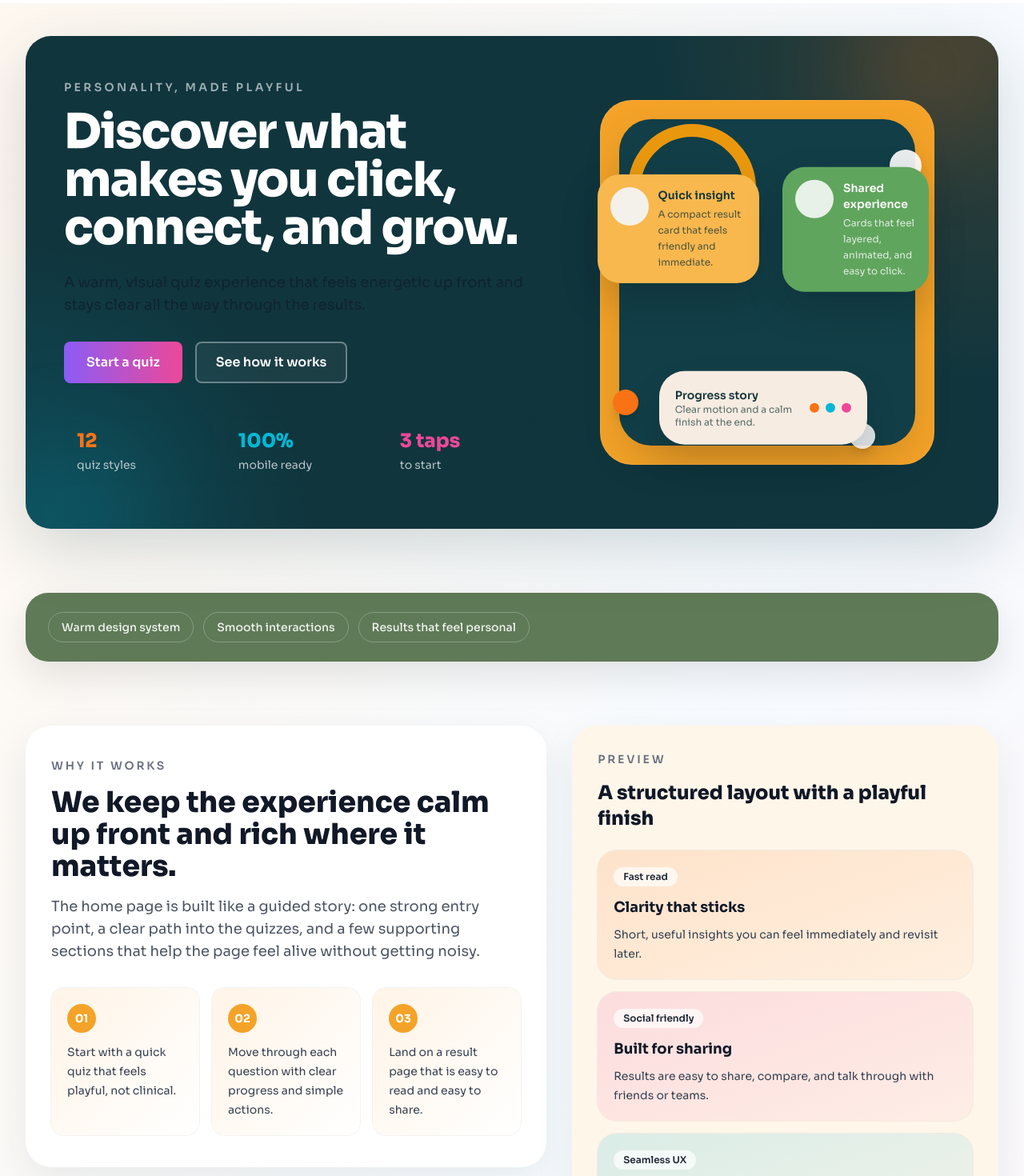
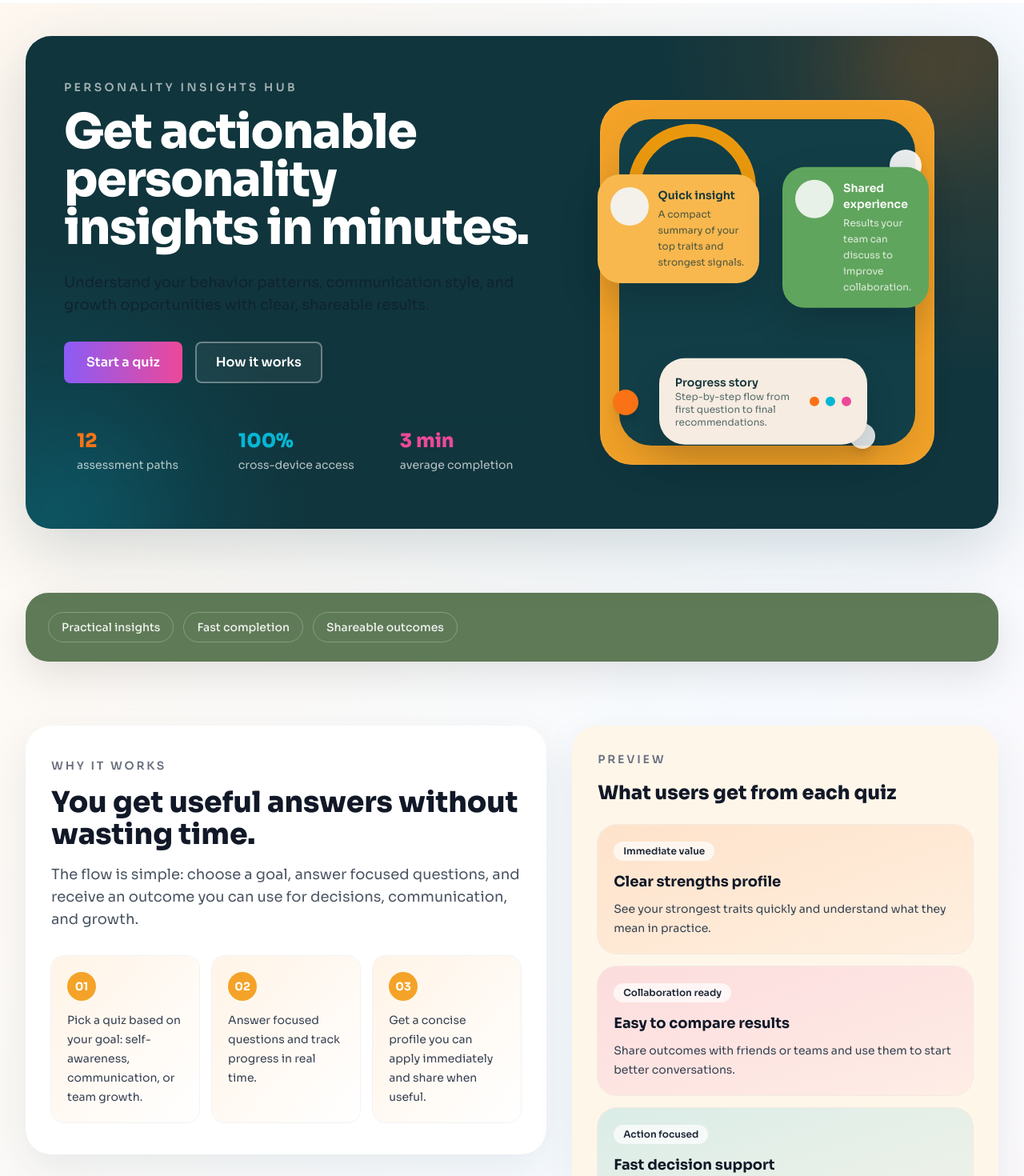
Before and after one commit to ss889/personality, a React (Vite) app: page / in a window 1280 px wide. Shown: the part 60-1530 px from the top of the page at 80% size. Built offline with nearby package versions, Linux system fonts and the light colour scheme; no server answers.

Commit message:
content: shift homepage copy to outcome-focused messaging

```diff
--- a/src/components/pages/HomePage.tsx
+++ b/src/components/pages/HomePage.tsx
@@ -14,35 +14,35 @@ interface HomePageProps {
 
 const highlightCards = [
   {
-    title: 'Clarity that sticks',
-    description: 'Short, useful insights you can feel immediately and revisit later.',
+    title: 'Clear strengths profile',
+    description: 'See your strongest traits quickly and understand what they mean in practice.',
     tone: 'from-vibrant-orange/15 to-vibrant-orange/5',
-    badge: 'Fast read',
+    badge: 'Immediate value',
   },
   {
-    title: 'Built for sharing',
-    description: 'Results are easy to share, compare, and talk through with friends or teams.',
+    title: 'Easy to compare results',
+    description: 'Share outcomes with friends or teams and use them to start better conversations.',
     tone: 'from-vibrant-pink/15 to-vibrant-pink/5',
-    badge: 'Social friendly',
+    badge: 'Collaboration ready',
   },
   {
-    title: 'Designed to flow',
-    description: 'Every tap, scroll, and transition is tuned to feel smooth and intentional.',
+    title: 'Fast decision support',
+    description: 'Turn quiz insights into practical next steps you can act on right away.',
     tone: 'from-vibrant-cyan/15 to-vibrant-cyan/5',
-    badge: 'Seamless UX',
+    badge: 'Action focused',
   },
 ];
 
 const spotlightMetrics = [
-  { value: '12', label: 'quiz styles', accent: 'text-vibrant-orange' },
-  { value: '100%', label: 'mobile ready', accent: 'text-vibrant-cyan' },
-  { value: '3 taps', label: 'to start', accent: 'text-vibrant-pink' },
+  { value: '12', label: 'assessment paths', accent: 'text-vibrant-orange' },
+  { value: '100%', label: 'cross-device access', accent: 'text-vibrant-cyan' },
+  { value: '3 min', label: 'average completion', accent: 'text-vibrant-pink' },
 ];
 
 const journeyPoints = [
-  'Start with a quick quiz that feels playful, not clinical.',
-  'Move through each question with clear progress and simple actions.',
-  'Land on a result page that is easy to read and easy to share.',
+  'Pick a quiz based on your goal: self-awareness, communication, or team growth.',
+  'Answer focused questions and track progress in real time.',
+  'Get a concise profile you can apply immediately and share when useful.',
 ];
 
 export const HomePage: FC<HomePageProps> = ({
@@ -128,13 +128,13 @@ export const HomePage: FC<HomePageProps> = ({
             className="max-w-2xl"
           >
             <p className="mb-4 text-sm font-semibold uppercase tracking-[0.24em] text-white/60">
-              Personality, made playful
+              Personality insights hub
             </p>
             <h1 className="text-4xl leading-[1.06] font-extrabold tracking-tight text-white md:text-5xl lg:text-6xl">
-              Discover what makes you click, connect, and grow.
+              Get actionable personality insights in minutes.
             </h1>
             <p className="mt-6 max-w-xl text-base leading-7 text-white/74 md:text-lg">
-              A warm, visual quiz experience that feels energetic up front and stays clear all the way through the results.
+              Understand your behavior patterns, communication style, and growth opportunities with clear, shareable results.
             </p>
 
             <div className="mt-8 flex flex-col gap-4 sm:flex-row">
@@ -156,7 +156,7 @@ export const HomePage: FC<HomePageProps> = ({
                 onClick={() => document.getElementById('journey')?.scrollIntoView({ behavior: 'smooth', block: 'start' })}
                 className="border-white/35 bg-white/5 text-white hover:bg-white/10"
               >
-                See how it works
+                How it works
               </Button>
             </div>
 
@@ -192,7 +192,7 @@ export const HomePage: FC<HomePageProps> = ({
                 <div className="h-12 w-12 rounded-full bg-[#f4f1ea]" />
                 <div className="flex-1">
                   <div className="text-sm font-semibold text-[#14343a]">Quick insight</div>
-                  <div className="mt-1 text-xs leading-5 text-[#14343a]/75">A compact result card that feels friendly and immediate.</div>
+                  <div className="mt-1 text-xs leading-5 text-[#14343a]/75">A compact summary of your top traits and strongest signals.</div>
                 </div>
               </div>
             </motion.div>
@@ -206,7 +206,7 @@ export const HomePage: FC<HomePageProps> = ({
                 <div className="h-12 w-12 rounded-full bg-white/85" />
                 <div className="flex-1">
                   <div className="text-sm font-semibold text-white">Shared experience</div>
-                  <div className="mt-1 text-xs leading-5 text-white/80">Cards that feel layered, animated, and easy to click.</div>
+                  <div className="mt-1 text-xs leading-5 text-white/80">Results your team can discuss to improve collaboration.</div>
                 </div>
               </div>
             </motion.div>
@@ -219,7 +219,7 @@ export const HomePage: FC<HomePageProps> = ({
               <div className="flex items-center justify-between">
                 <div>
                   <div className="text-sm font-semibold text-[#14343a]">Progress story</div>
-                  <div className="text-xs text-[#14343a]/70">Clear motion and a calm finish at the end.</div>
+                  <div className="text-xs text-[#14343a]/70">Step-by-step flow from first question to final recommendations.</div>
                 </div>
                 <div className="flex gap-2">
                   <span className="h-3 w-3 rounded-full bg-vibrant-orange" />
@@ -240,7 +240,7 @@ export const HomePage: FC<HomePageProps> = ({
         className="rounded-[1.75rem] bg-[#5f7a57] px-5 py-5 shadow-[0_18px_50px_rgba(0,0,0,0.1)] md:px-7 md:py-6"
       >
         <div className="flex flex-wrap gap-3">
-          {['Warm design system', 'Smooth interactions', 'Results that feel personal'].map((tag) => (
+          {['Practical insights', 'Fast completion', 'Shareable outcomes'].map((tag) => (
             <span
               key={tag}
               className="rounded-full border border-white/25 bg-white/8 px-4 py-2 text-sm font-medium text-white/90"
@@ -261,10 +261,10 @@ export const HomePage: FC<HomePageProps> = ({
         >
           <p className="text-sm font-semibold uppercase tracking-[0.2em] text-gray-500">Why it works</p>
           <h2 className="mt-4 max-w-3xl text-3xl font-extrabold leading-tight text-gray-900 md:text-4xl">
-            We keep the experience calm up front and rich where it matters.
+            You get useful answers without wasting time.
           </h2>
           <p className="mt-4 max-w-3xl text-base leading-7 text-gray-600 md:text-lg">
-            The home page is built like a guided story: one strong entry point, a clear path into the quizzes, and a few supporting sections that help the page feel alive without getting noisy.
+            The flow is simple: choose a goal, answer focused questions, and receive an outcome you can use for decisions, communication, and growth.
           </p>
 
           <div className="mt-8 grid gap-4 md:grid-cols-3">
@@ -294,7 +294,7 @@ export const HomePage: FC<HomePageProps> = ({
           className="rounded-[2rem] bg-[#fff6ea] p-6 shadow-[0_18px_50px_rgba(16,53,61,0.08)] md:p-8"
         >
           <p className="text-sm font-semibold uppercase tracking-[0.2em] text-gray-500">Preview</p>
-          <h3 className="mt-4 text-2xl font-extrabold text-gray-900">A structured layout with a playful finish</h3>
+          <h3 className="mt-4 text-2xl font-extrabold text-gray-900">What users get from each quiz</h3>
           <div className="mt-6 grid gap-4">
             {highlightCards.map((card) => (
               <div
@@ -319,7 +319,7 @@ export const HomePage: FC<HomePageProps> = ({
             <h2 className="mt-2 text-3xl font-extrabold text-gray-900 md:text-4xl">Choose a path that feels right</h2>
           </div>
           <p className="max-w-xl text-gray-600">
-            Each quiz has its own pace, visual tone, and emotional angle so the experience feels distinct and intentional.
+            Every quiz is built around a specific outcome so users leave with insights they can apply right away.
           </p>
         </div>
 
@@ -356,7 +356,7 @@ export const HomePage: FC<HomePageProps> = ({
               Useful for conversations, coaching, and collaboration.
             </h2>
             <p className="mt-4 max-w-xl text-base leading-7 text-gray-600">
-              The same design language can work for team workshops, onboarding, and shared personality reviews without losing clarity or warmth.
+              Use quiz results in team workshops, onboarding, and coaching sessions to improve alignment and reduce communication friction.
             </p>
           </div>
 
@@ -398,7 +398,7 @@ export const HomePage: FC<HomePageProps> = ({
               Keep the momentum going after the result.
             </h2>
             <p className="mt-4 max-w-2xl text-base leading-7 text-gray-600">
-              Add follow-up sections, deeper explanations, or shareable references so the page feels like a complete experience instead of a dead end.
+              Give users next steps, implementation tips, and references so each result turns into an action plan, not just a label.
             </p>
           </div>
 
```
